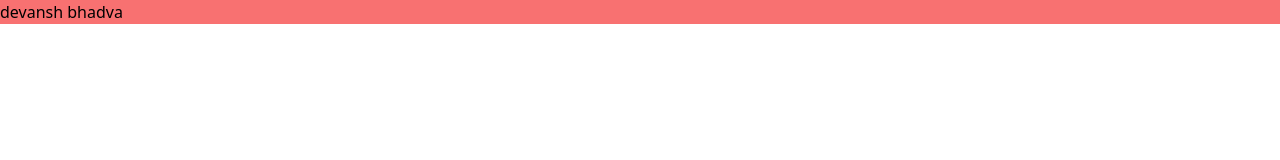
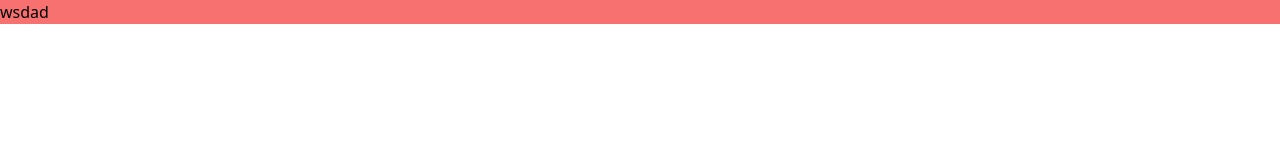
Before and after one commit to soham203/Web3-Quiz, a React (Vite) app: page / in a window 1280 px wide. Shown: the top 160 px of the page. Built offline with nearby package versions, Linux system fonts and the light colour scheme.

Commit message:
error solving

```diff
--- a/src/App.jsx
+++ b/src/App.jsx
@@ -4,7 +4,7 @@ function App() {
   return (
     <>
      <div className='bg-red-400'>
-      devansh  bhadva
+      wsdad
      </div>
     </>
   )
```
